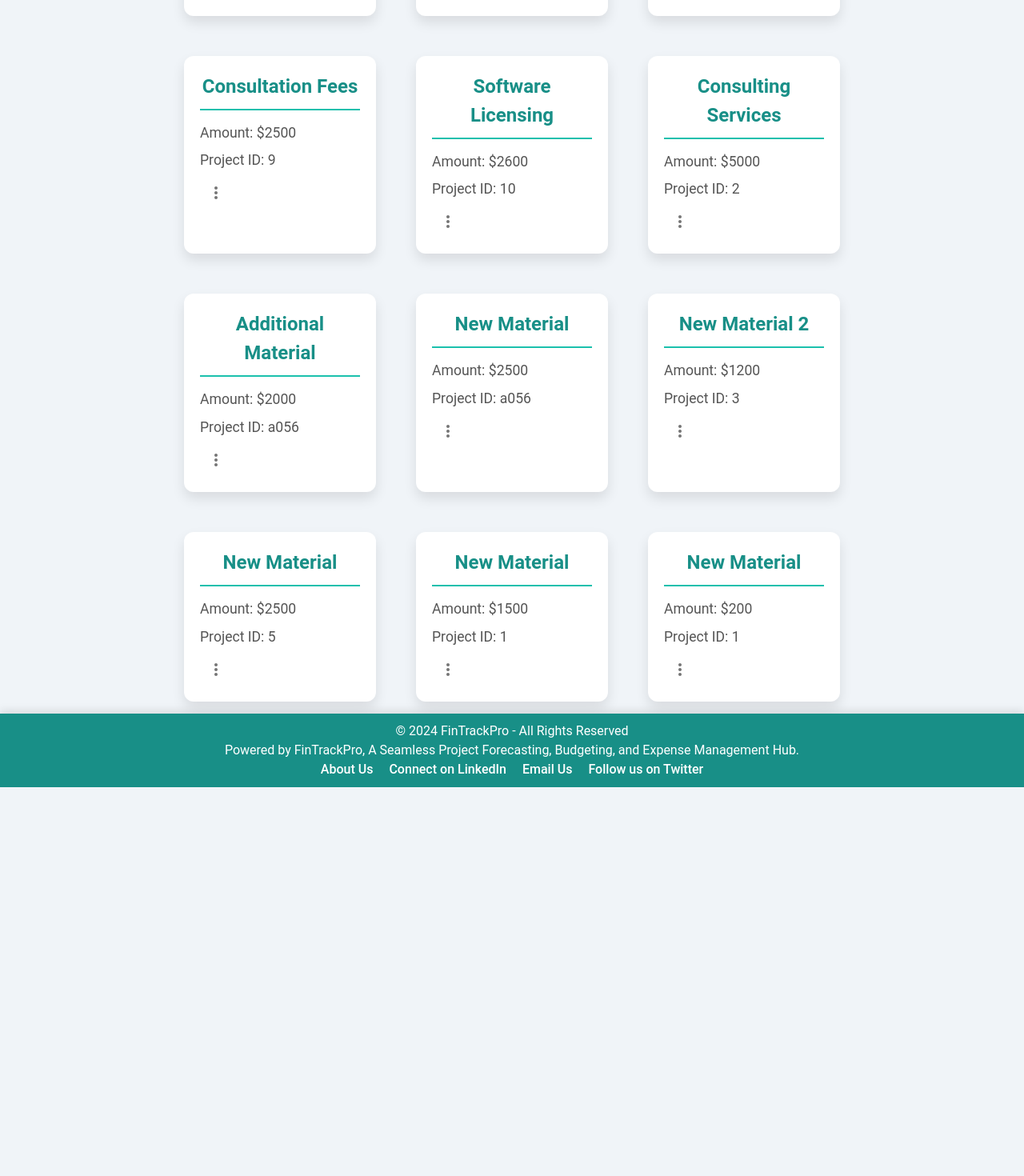
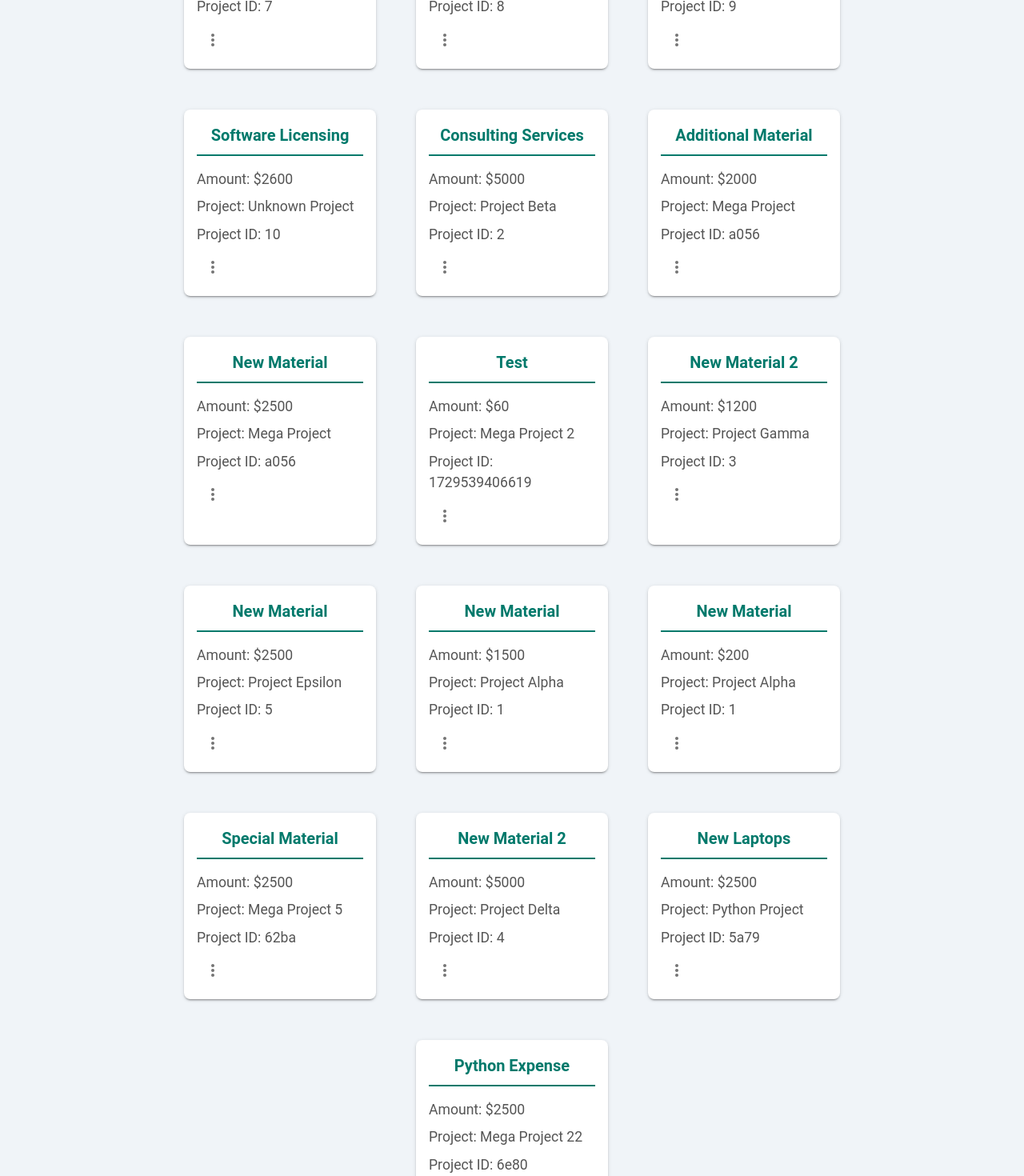
Before and after one commit to ronniearistil/FinTrackFlow, a React (Create React App) app: page /expenses in a window 1280 px wide. Shown: the part 1060-2530 px from the top of the page at 80% size. Before the commit the page ends 2044 px from the top, so only its background shows below. Built offline with nearby package versions, Linux system fonts and the light colour scheme; data requests are answered from the project's data file.

Commit message:
final touch ups

```diff
--- a/projects.json
+++ b/projects.json
@@ -4,7 +4,7 @@
       "id": "1",
       "name": "Project Alpha",
       "profit": "15000",
-      "cost": "6500",
+      "cost": "7500",
       "status": "Active"
     },
     {
@@ -47,7 +47,7 @@
       "name": "Project Eta",
       "profit": 25000,
       "cost": 10000,
-      "status": "Completed"
+      "status": "Active"
     },
     {
       "id": "8",
@@ -89,7 +89,7 @@
       "name": "Test Project",
       "profit": "100",
       "cost": "150",
-      "status": "Archived"
+      "status": "Active"
     },
     {
       "id": "1729543984093",
@@ -124,7 +124,7 @@
       "name": "Mega Project 5",
       "profit": 500000,
       "cost": 250000,
-      "status": "Active"
+      "status": "Archived"
     },
     {
       "id": "f97e",
@@ -145,6 +145,34 @@
       "name": "New Material ",
       "profit": 2500,
       "cost": 200,
+      "status": "Active"
+    },
+    {
+      "id": "5a79",
+      "name": "Python Project ",
+      "profit": 25000,
+      "cost": "2000",
+      "status": "New"
+    },
+    {
+      "id": "1afc",
+      "name": "New Material ",
+      "profit": 2500,
+      "cost": 1000,
+      "status": "New"
+    },
+    {
+      "id": "6e80",
+      "name": "Mega Project 22",
+      "profit": 25000,
+      "cost": 15000,
+      "status": "Active"
+    },
+    {
+      "id": "8985",
+      "name": "YXZ",
+      "profit": 2500,
+      "cost": 1500,
       "status": "New"
     }
   ],
@@ -152,33 +180,35 @@
     {
       "id": "1",
       "name": "Design Costs",
-      "amount": "1500",
+      "amount": "1600",
       "projectId": 1,
-      "archived": false
+      "archived": true
     },
     {
       "id": "2",
       "name": "Marketing",
       "amount": 2400,
-      "projectId": 1
+      "projectId": 1,
+      "archived": false
     },
     {
       "id": "3",
       "name": "Tech Tools",
-      "amount": 1600,
-      "projectId": 2
+      "amount": "1700",
+      "projectId": 2,
+      "archived": true
     },
     {
       "id": "4",
       "name": "Consulting Fees",
       "amount": 900,
       "projectId": 3,
-      "archived": true
+      "archived": false
     },
     {
       "id": "5",
       "name": "Legal Services",
-      "amount": 2200,
+      "amount": "2500",
       "projectId": 4
     },
     {
@@ -243,7 +273,7 @@
       "name": "Test",
       "amount": "60",
       "projectId": "1729539406619",
-      "archived": true
+      "archived": false
     },
     {
       "id": "9d43",
@@ -313,7 +343,7 @@
       "name": "Special Material ",
       "amount": 2500,
       "projectId": "62ba",
-      "archived": true
+      "archived": false
     },
     {
       "id": "1729749391034",
@@ -321,6 +351,24 @@
       "amount": 1,
       "projectId": "3",
       "archived": true
+    },
+    {
+      "id": "1729797590339",
+      "name": "New Material 2",
+      "amount": 5000,
+      "projectId": "4"
+    },
+    {
+      "id": "1729801875080",
+      "name": "New Laptops ",
+      "amount": 2500,
+      "projectId": "5a79"
+    },
+    {
+      "id": "1729807727857",
+      "name": "Python Expense ",
+      "amount": 2500,
+      "projectId": "6e80"
     }
   ]
 }
--- a/src/Components/Expenses/ExpenseCard.jsx
+++ b/src/Components/Expenses/ExpenseCard.jsx
@@ -1,24 +1,30 @@
-// ExpenseCard.jsx
-
 import React, { useState } from 'react';
-import { IconButton, Menu, MenuItem, Dialog, TextField, Button } from '@mui/material';
+import {
+  IconButton, Menu, MenuItem, Dialog, TextField, Button,
+  Typography, Box, Divider
+} from '@mui/material';
 import MoreVertIcon from '@mui/icons-material/MoreVert';
 import { useProjects } from '../../ProjectContext';
 
 const ExpenseCard = ({ expense }) => {
-  const { editExpense, archiveExpense } = useProjects();
+  const { editExpense, archiveExpense, projects } = useProjects();
   const [anchorEl, setAnchorEl] = useState(null);
   const [editModalOpen, setEditModalOpen] = useState(false);
   const [updatedExpense, setUpdatedExpense] = useState(expense);
 
   const open = Boolean(anchorEl);
 
+  // Find the associated project name using the projectId from the expense
+  const associatedProject = projects.find((project) => project.id === expense.projectId)?.name || 'Unknown Project';
+
   const handleMenuOpen = (event) => setAnchorEl(event.currentTarget);
   const handleMenuClose = () => setAnchorEl(null);
 
   const handleEditOpen = () => {
-    setEditModalOpen(true);
-    handleMenuClose();
+    if (!expense.archived) {
+      setEditModalOpen(true);
+      handleMenuClose();
+    }
   };
 
   const handleEditChange = (e) =>
@@ -35,24 +41,45 @@ const ExpenseCard = ({ expense }) => {
   };
 
   return (
-    <div
+    <Box
       className="expense-card"
-      style={{
+      sx={{
         opacity: expense.archived ? 0.5 : 1,
-        backgroundColor: expense.archived ? '#e0e0e0' : 'white',
+        backgroundColor: expense.archived ? '#f9f9f9' : 'white',
         transition: 'opacity 0.3s ease',
+        padding: 2,
+        marginBottom: 2,
+        borderRadius: 2,
+        boxShadow: 2,
       }}
     >
-      <h3>{expense.name}</h3>
-      <p>Amount: ${expense.amount}</p>
-      <p>Project ID: {expense.projectId}</p>
+      <Typography
+        variant="h6"
+        sx={{
+          fontWeight: 'bold',
+          marginBottom: 1,
+          textAlign: 'center',
+          color: '#00796b',
+        }}
+      >
+        {expense.name}
+      </Typography>
 
-      <IconButton aria-label="more" onClick={handleMenuOpen}>
+      {/* Matching Divider from ProjectCard */}
+      <Divider sx={{ marginBottom: 2, borderColor: '#00796b', borderWidth: 1 }} />
+
+      <Typography>Amount: ${expense.amount}</Typography>
+      <Typography>Project: {associatedProject}</Typography>
+      <Typography>Project ID: {expense.projectId}</Typography>
+
+      <IconButton onClick={handleMenuOpen}>
         <MoreVertIcon />
       </IconButton>
 
       <Menu anchorEl={anchorEl} open={open} onClose={handleMenuClose}>
-        <MenuItem onClick={handleEditOpen}>Edit</MenuItem>
+        <MenuItem onClick={handleEditOpen} disabled={expense.archived}>
+          Edit
+        </MenuItem>
         <MenuItem onClick={handleArchiveToggle}>
           {expense.archived ? 'Unarchive' : 'Archive'}
         </MenuItem>
@@ -65,6 +92,7 @@ const ExpenseCard = ({ expense }) => {
           value={updatedExpense.name}
           onChange={handleEditChange}
           fullWidth
+          margin="normal"
         />
         <TextField
           label="Amount"
@@ -73,12 +101,13 @@ const ExpenseCard = ({ expense }) => {
           value={updatedExpense.amount}
           onChange={handleEditChange}
           fullWidth
+          margin="normal"
         />
         <Button onClick={handleEditSave} variant="contained" color="primary">
           Save
         </Button>
       </Dialog>
-    </div>
+    </Box>
   );
 };
 
--- a/src/Components/Expenses/ExpensesContainer.jsx
+++ b/src/Components/Expenses/ExpensesContainer.jsx
@@ -1,10 +1,12 @@
+// ExpensesContainer.jsx
+
 import React, { useState, useEffect } from 'react';
 import { useProjects } from '../../ProjectContext';
 import ExpenseCard from './ExpenseCard';
 import { Button } from '@mui/material';
 
 const ExpensesContainer = ({ searchTerm }) => {
-  const { expenses } = useProjects();
+  const { expenses, projects } = useProjects(); // Access both expenses and projects
   const [filteredExpenses, setFilteredExpenses] = useState([]);
   const [showArchived, setShowArchived] = useState(false);
 
@@ -12,16 +14,26 @@ const ExpensesContainer = ({ searchTerm }) => {
 
   useEffect(() => {
     const lowerCasedSearchTerm = searchTerm.toLowerCase();
+
     const visibleExpenses = expenses.filter((expense) => {
+      // Find the associated project name using the projectId
+      const associatedProject = projects.find(
+        (project) => project.id === expense.projectId
+      )?.name || '';
+
+      // Check if the search term matches expense name, project name, or project ID
       const matchesName = expense.name.toLowerCase().includes(lowerCasedSearchTerm);
+      const matchesProjectName = associatedProject.toLowerCase().includes(lowerCasedSearchTerm);
       const matchesProjectId = expense.projectId.toString().includes(searchTerm);
+
       const matchesArchiveStatus = showArchived ? expense.archived : !expense.archived;
 
-      return matchesArchiveStatus && (matchesName || matchesProjectId);
+      // Match based on any of the conditions
+      return matchesArchiveStatus && (matchesName || matchesProjectName || matchesProjectId);
     });
 
     setFilteredExpenses(visibleExpenses);
-  }, [expenses, searchTerm, showArchived]);
+  }, [expenses, projects, searchTerm, showArchived]);
 
   return (
     <div className="expense-dashboard">
--- a/src/Components/Projects/ProjectsContainer.jsx
+++ b/src/Components/Projects/ProjectsContainer.jsx
@@ -1,25 +1,32 @@
-// src/Components/ProjectsContainer.jsx
 import React, { useEffect, useState } from 'react';
 import { useProjects } from '../../ProjectContext';
 import ProjectCard from './ProjectCard';
+import { Button } from '@mui/material';
 
 const ProjectsContainer = ({ searchTerm, statusFilter, sortOption }) => {
-  const { projects, archiveProject } = useProjects();
+  const { projects } = useProjects();
   const [filteredProjects, setFilteredProjects] = useState([]);
+  const [showArchived, setShowArchived] = useState(false);
+
+  const toggleArchived = () => setShowArchived((prev) => !prev);
 
   useEffect(() => {
     const lowerCasedSearchTerm = searchTerm.toLowerCase();
 
-    // Filter projects based on search term and status filter
+    // Filter projects based on search term and status
     let filtered = projects.filter((project) => {
       const matchesSearch =
         project.name.toLowerCase().includes(lowerCasedSearchTerm) ||
-        project.id.includes(searchTerm); // Search by name or ID
+        project.id.includes(searchTerm);
 
       const matchesStatus =
         statusFilter === 'All' || statusFilter === '' || project.status === statusFilter;
 
-      return matchesSearch && matchesStatus;
+      const matchesArchiveStatus = showArchived
+        ? project.status === 'Archived'
+        : project.status !== 'Archived';
+
+      return matchesSearch && matchesStatus && matchesArchiveStatus;
     });
 
     // Apply sorting based on the selected sort option
@@ -45,13 +52,23 @@ const ProjectsContainer = ({ searchTerm, statusFilter, sortOption }) => {
     }
 
     setFilteredProjects(filtered);
-  }, [projects, searchTerm, statusFilter, sortOption]);
+  }, [projects, searchTerm, statusFilter, sortOption, showArchived]);
 
   return (
     <div className="dashboard">
+      <Button
+        variant="outlined"
+        onClick={toggleArchived}
+        sx={{ mb: 2 }}
+      >
+        {showArchived ? 'Show Active' : 'Show Archived'}
+      </Button>
+
       {filteredProjects.map((project) => (
-        <ProjectCard key={project.id} project={project} onArchive={archiveProject} />
+        <ProjectCard key={project.id} project={project} />
       ))}
+
+      {filteredProjects.length === 0 && <p>No projects found.</p>}
     </div>
   );
 };
```
Also changed, not shown: src/Components/Projects/ProjectCard.jsx (+51 -15 lines).
